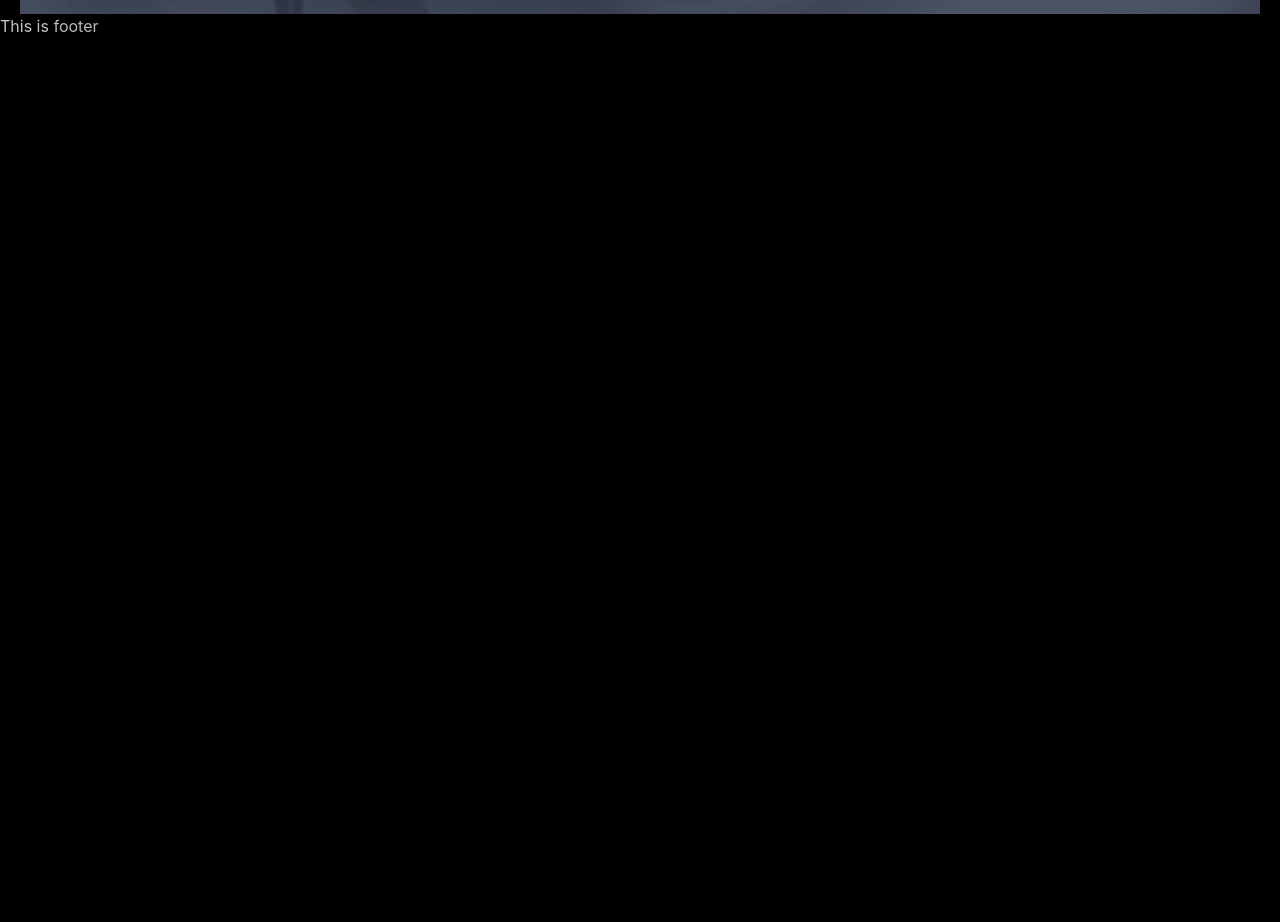
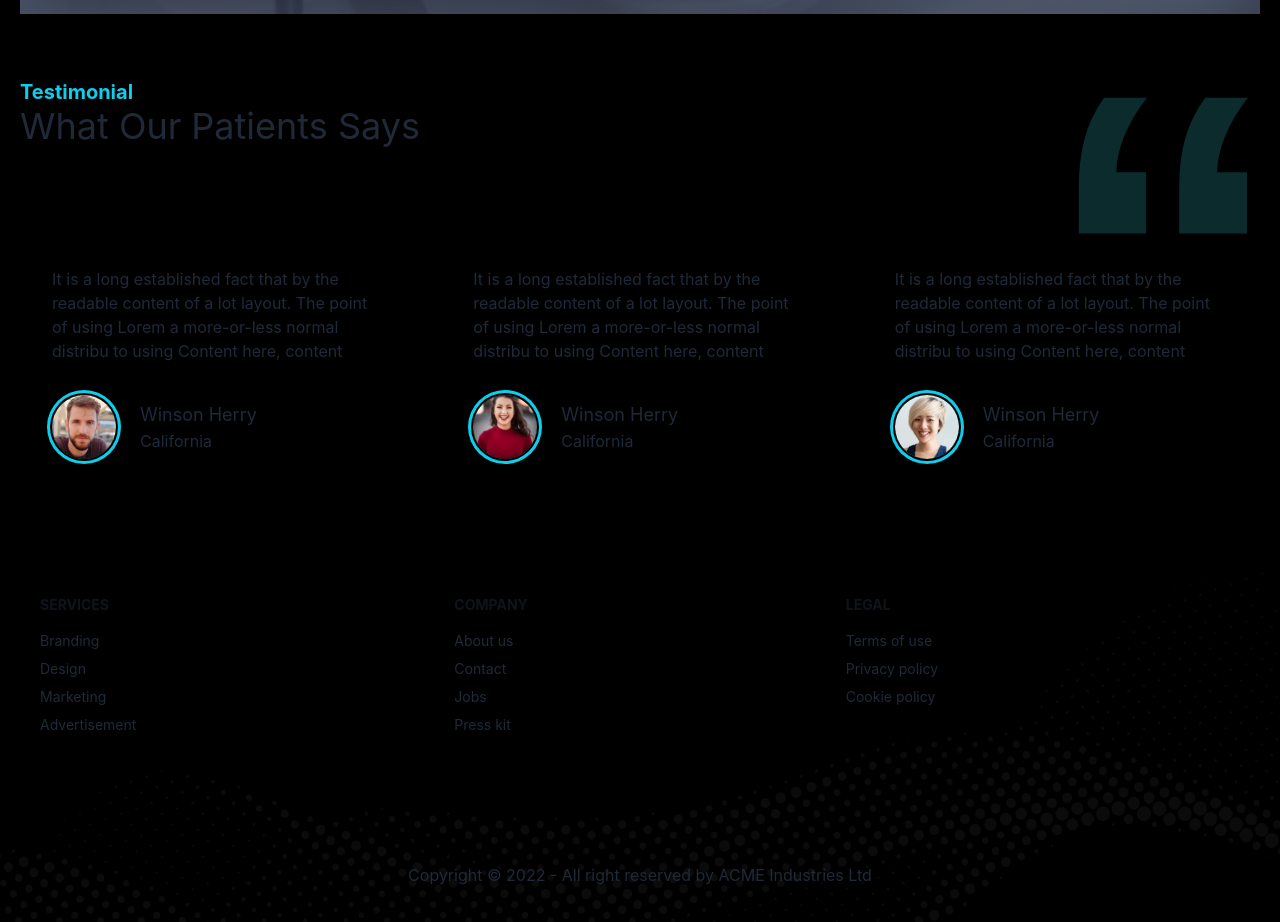
Before and after one commit to Ikramul-Mahin/doctors-portal-clientside, a React (Create React App) app: page / in a window 1280 px wide. Shown: the part 1746-2668 px from the top of the page. Before the commit the page ends 1784 px from the top, so only its background shows below. Built offline with nearby package versions, Linux system fonts and the light colour scheme.

Commit message:
home page done

```diff
--- a/package.json
+++ b/package.json
@@ -6,7 +6,9 @@
     "@testing-library/jest-dom": "^5.16.5",
     "@testing-library/react": "^13.4.0",
     "@testing-library/user-event": "^13.5.0",
+    "date-fns": "^2.30.0",
     "react": "^18.2.0",
+    "react-day-picker": "^8.8.2",
     "react-dom": "^18.2.0",
     "react-router-dom": "^6.14.0",
     "react-scripts": "5.0.1",
--- a/src/Routes/routes.js
+++ b/src/Routes/routes.js
@@ -2,6 +2,7 @@ import { createBrowserRouter } from "react-router-dom";
 import Main from "../layout/Main";
 import Login from "../pages/Login/Login";
 import Home from "../pages/Home/Home/Home";
+import Appoinement from "../pages/Appoinement/Appoinement/Appoinement";
 
 const router = createBrowserRouter([
     {
@@ -15,6 +16,10 @@ const router = createBrowserRouter([
             {
                 path: '/login',
                 element: <Login></Login>
+            },
+            {
+                path: '/appointment',
+                element: <Appoinement></Appoinement>
             }
         ]
     }
--- a/src/index.js
+++ b/src/index.js
@@ -3,6 +3,7 @@ import ReactDOM from 'react-dom/client';
 import './index.css';
 import App from './App';
 import reportWebVitals from './reportWebVitals';
+import 'react-day-picker/dist/style.css';
 
 const root = ReactDOM.createRoot(document.getElementById('root'));
 root.render(
--- /dev/null
+++ b/src/pages/Appoinement/Appoinement/Appoinement.js
@@ -0,0 +1,12 @@
+import React from 'react';
+import AppointmentBanner from '../AppointmentBanner.js/AppointmentBanner';
+
+const Appoinement = () => {
+    return (
+        <div>
+            <AppointmentBanner></AppointmentBanner>
+        </div>
+    );
+};
+
+export default Appoinement;
--- /dev/null
+++ b/src/pages/Appoinement/AppointmentBanner.js/AppointmentBanner.js
@@ -0,0 +1,26 @@
+import React, { useState } from 'react';
+import chair from '../../../assets/images/chair.png'
+import { DayPicker } from 'react-day-picker';
+import { format } from 'date-fns';
+const AppointmentBanner = () => {
+    const [selectedDate, setSelectedDate] = useState(new Date())
+
+    return (
+        <div className="hero  text-black">
+            <div className="hero-content flex-col  lg:flex-row-reverse">
+                <img alt='banner' src={chair} className="rounded-lg w-1/3 shadow-2xl" />
+                <div className='mr-8'>
+                    <DayPicker
+                        mode="single"
+                        selected={selectedDate}
+                        onSelect={setSelectedDate}
+
+                    />
+                    <p >You have selected <span className='text-blue-800 font-bold'> {format(selectedDate, 'PP')}. </span></p>
+                </div>
+            </div>
+        </div>
+    );
+};
+
+export default AppointmentBanner;
--- a/src/pages/Home/Home/Home.js
+++ b/src/pages/Home/Home/Home.js
@@ -3,15 +3,17 @@ import Banner from '../Banner/Banner';
 import Services from '../Services/Services';
 import InfoCards from '../InfoCards/InfoCards';
 import MakeAppointment from '../MakeAppointment/MakeAppointment';
+import Testimonial from '../Testimonial/Testimonial';
 
 
 const Home = () => {
     return (
-        <div className='mx-5'>
+        <div className='mx-5 text-gray-800'>
             <Banner></Banner>
             <InfoCards></InfoCards>
             <Services></Services>
             <MakeAppointment></MakeAppointment>
+            <Testimonial></Testimonial>
         </div>
     );
 };
--- /dev/null
+++ b/src/pages/Home/Testimonial/Review.js
@@ -0,0 +1,25 @@
+import React from 'react';
+
+const Review = ({ review }) => {
+    const { name, img, review: userReview, location } = review;
+    return (
+        <div className="card shadow-xl">
+            <div className="card-body">
+                <p>{userReview}</p>
+                <div className="flex items-center mt-6">
+                    <div className="avatar mr-6">
+                        <div className="w-16 rounded-full ring ring-primary ring-offset-base-100 ring-offset-2">
+                            <img src={img} alt="" />
+                        </div>
+                    </div>
+                    <div>
+                        <h5 className="text-lg">{name}</h5>
+                        <p>{location}</p>
+                    </div>
+                </div>
+            </div>
+        </div>
+    );
+};
+
+export default Review;
--- /dev/null
+++ b/src/pages/Home/Testimonial/Testimonial.js
@@ -0,0 +1,59 @@
+import React from 'react';
+import quote from '../../../assets/icons/quote.svg';
+import people1 from '../../../assets/images/people1.png';
+import people2 from '../../../assets/images/people2.png';
+import people3 from '../../../assets/images/people3.png';
+import Review from './Review';
+
+
+const Testimonial = () => {
+
+    const reviews = [
+        {
+            _id: 1,
+            name: 'Winson Herry',
+            img: people1,
+            review: 'It is a long established fact that by the readable content of a lot layout. The point of using Lorem a more-or-less normal distribu to using Content here, content',
+            location: 'California'
+        },
+        {
+            _id: 2,
+            name: 'Winson Herry',
+            img: people2,
+            review: 'It is a long established fact that by the readable content of a lot layout. The point of using Lorem a more-or-less normal distribu to using Content here, content',
+            location: 'California'
+        },
+        {
+            _id: 3,
+            name: 'Winson Herry',
+            img: people3,
+            review: 'It is a long established fact that by the readable content of a lot layout. The point of using Lorem a more-or-less normal distribu to using Content here, content',
+            location: 'California'
+        },
+    ]
+
+    return (
+        <section className='my-16'>
+            <div className='flex justify-between'>
+                <div>
+                    <h4 className="text-xl text-primary font-bold">Testimonial</h4>
+                    <h2 className="text-4xl">What Our Patients Says</h2>
+                </div>
+                <figure>
+                    <img className='w-24 lg:w-48' src={quote} alt="" />
+                </figure>
+            </div>
+            <div className='grid gap-6 grid-cols-1 md:grid-cols-2 lg:grid-cols-3'>
+                {
+                    reviews.map(review => <Review
+                        key={review._id}
+                        review={review}
+                    >
+                    </Review>)
+                }
+            </div>
+        </section>
+    );
+};
+
+export default Testimonial;
--- a/src/pages/Shared/Footer/Footer.js
+++ b/src/pages/Shared/Footer/Footer.js
@@ -1,10 +1,41 @@
 import React from 'react';
+import { Link } from 'react-router-dom';
+import footer from '../../../assets/images/footer.png';
 
 const Footer = () => {
     return (
-        <div>
-            <h2>This is footer</h2>
-        </div>
+        <footer
+            style={{
+                background: `url(${footer})`,
+                backgroundSize: 'cover'
+            }}
+            className="p-10">
+            <div className='footer text-gray-800'>
+                <div>
+                    <span className="footer-title">Services</span>
+                    <Link to="/" className="link link-hover">Branding</Link>
+                    <Link to="/" className="link link-hover">Design</Link>
+                    <Link to="/" className="link link-hover">Marketing</Link>
+                    <Link to="/" className="link link-hover">Advertisement</Link>
+                </div>
+                <div>
+                    <span className="footer-title">Company</span>
+                    <Link to="/" className="link link-hover">About us</Link>
+                    <Link to="/" className="link link-hover">Contact</Link>
+                    <Link to="/" className="link link-hover">Jobs</Link>
+                    <Link to="/" className="link link-hover">Press kit</Link>
+                </div>
+                <div>
+                    <span className="footer-title">Legal</span>
+                    <Link to="/" className="link link-hover">Terms of use</Link>
+                    <Link to="/" className="link link-hover">Privacy policy</Link>
+                    <Link to="/" className="link link-hover">Cookie policy</Link>
+                </div>
+            </div>
+            <div className='text-center mt-32 text-gray-800'>
+                <p>Copyright © 2022 - All right reserved by ACME Industries Ltd</p>
+            </div>
+        </footer>
     );
 };
 
```
Also changed, not shown: 1 other file (tests, documents, lock files or other folders).
